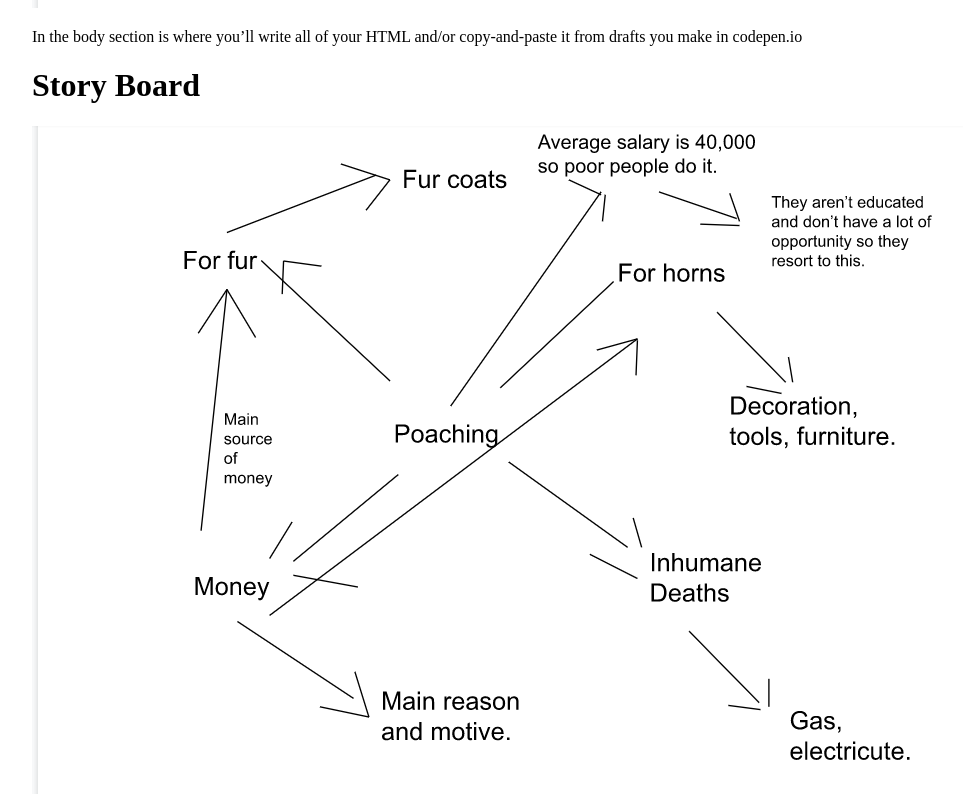
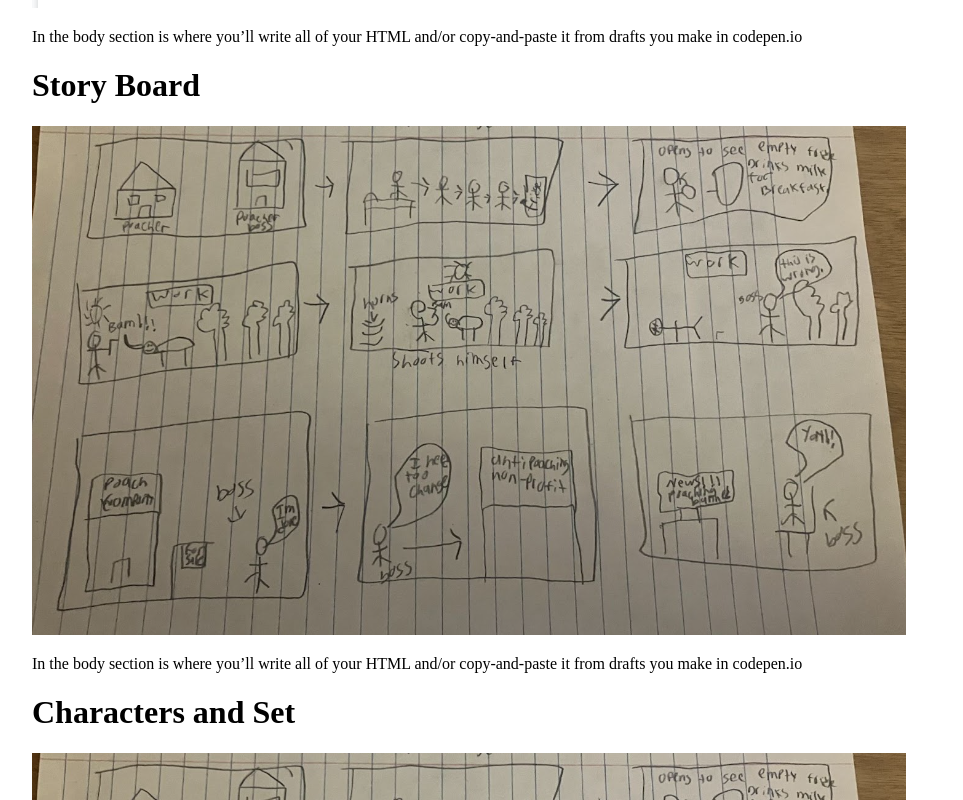
Before and after one commit to HenryRugemermanofGURTandBREAD/MidTermHenryRugemer, a plain HTML site: page index.html in a window 1280 px wide. Shown: the part 740-1540 px from the top of the page, without its empty margins (158-1121 px from the left). Drawn offline with Linux system fonts and the light colour scheme.

Commit message:
Update index.html

```diff
--- a/index.html
+++ b/index.html
@@ -17,7 +17,14 @@
 </p>
 
 <h1>Story Board</h1>
-	 <img src="causeaffect.PNG" alt="Story Board Image">
+	 <img src="storyboard.PNG" alt="Story Board Image">
+  	<p>
+    In the body section is where you’ll write all of your HTML
+    and/or copy-and-paste it from drafts you make in codepen.io
+</p>
+
+<h1>Characters and Set</h1>
+	 <img src="storyboard.PNG" alt="Inspiration">
   	<p>
     In the body section is where you’ll write all of your HTML
     and/or copy-and-paste it from drafts you make in codepen.io
```
